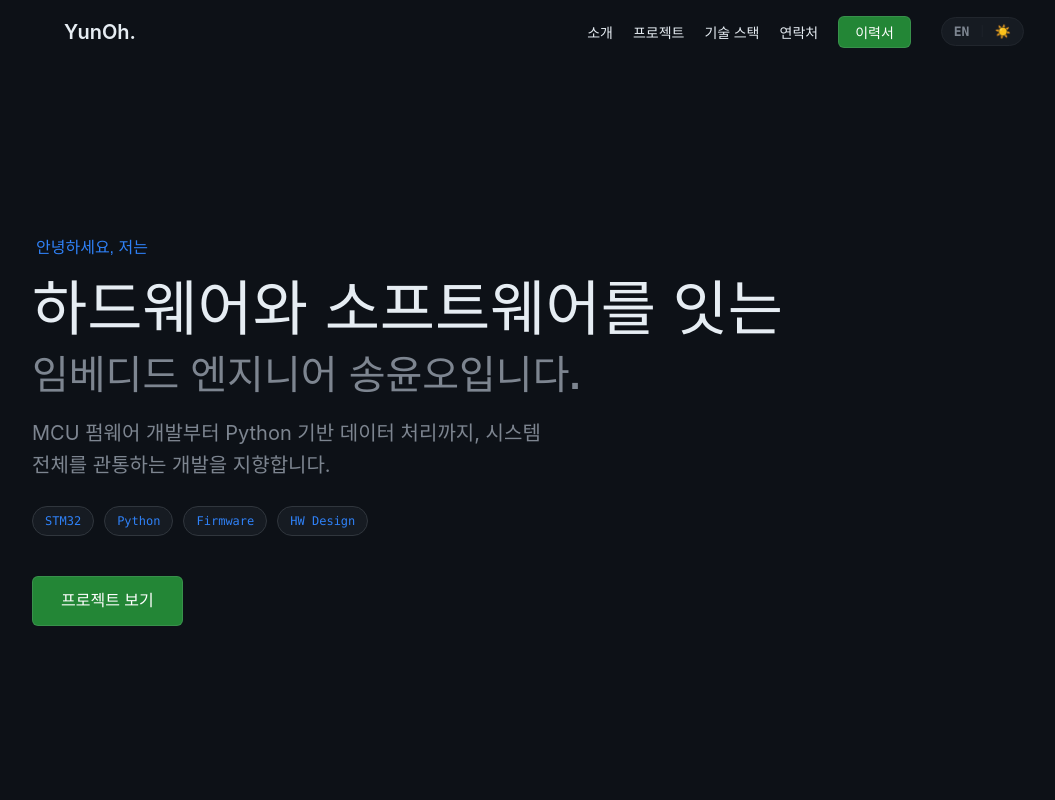
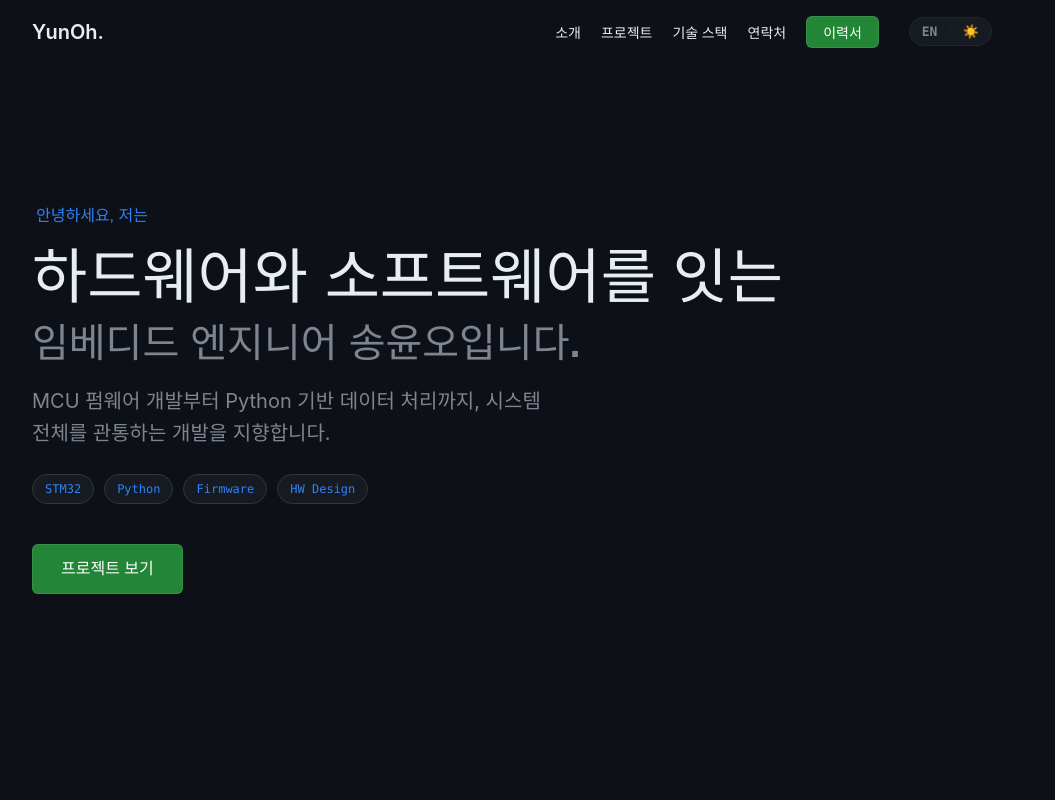
Before and after one commit to FireUknow/Portfolio, a React (Vite) app: page / in a window 1280 px wide. Shown: the top 800 px of the page, without its empty margins (128-1183 px from the left). Built offline with nearby package versions, Linux system fonts and the light colour scheme; a web font is replaced by a local one.

Commit message:
fix: Reset #root styles for full-width layout

```diff
--- a/src/index.css
+++ b/src/index.css
@@ -76,8 +76,5 @@ button:hover {
 
 
 #root {
-  max-width: 1280px;
-  margin: 0 auto;
-  padding: 2rem;
-  text-align: center;
+  width: 100%;
 }
```
